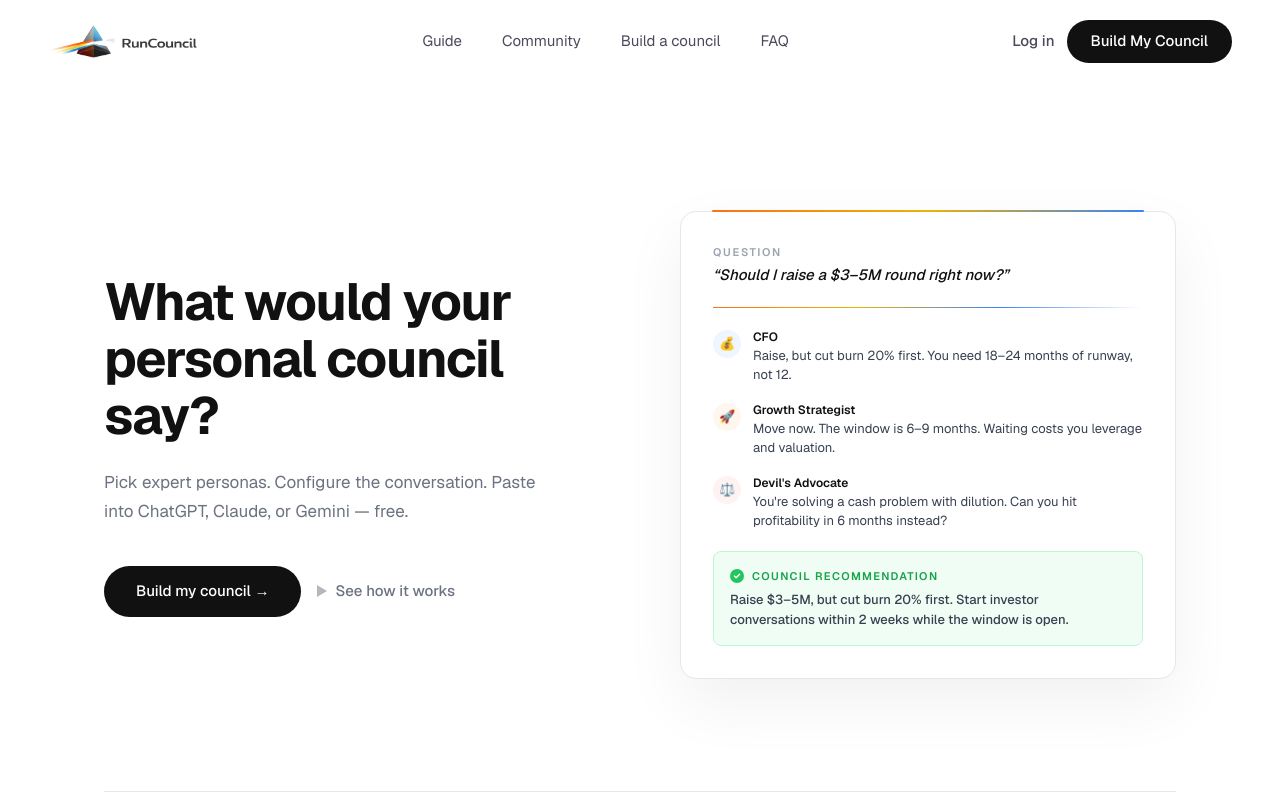
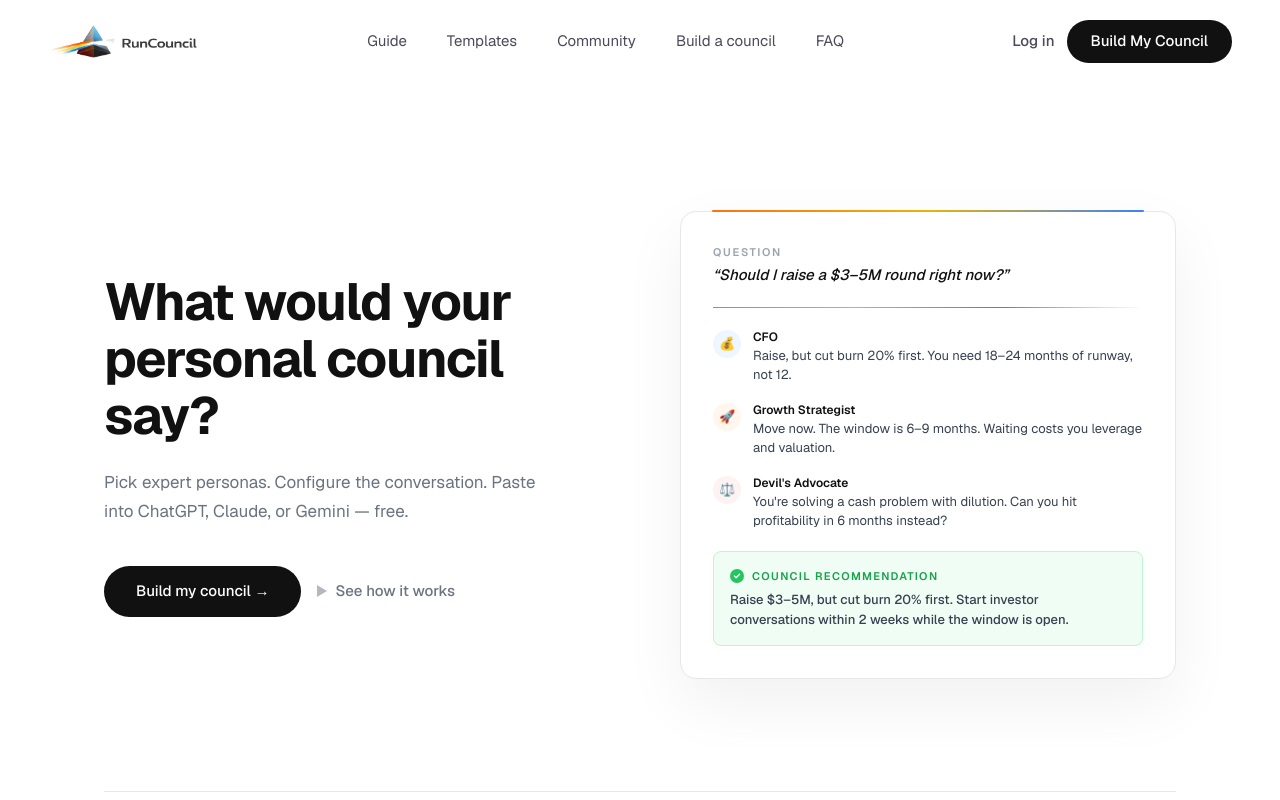
Before and after one commit to AgentPerrow/runcouncil, a Next.js app: page / in a window 1280 px wide. Shown: the top 800 px of the page. Built offline with nearby package versions, Linux system fonts and the light colour scheme.

Commit message:
nav: add Templates to all nav menus

```diff
--- a/src/app/page.tsx
+++ b/src/app/page.tsx
@@ -23,6 +23,7 @@ export default function Home() {
 
           <nav className="hidden lg:flex items-center gap-10">
             <a href="/guide" className="text-[15px] text-[#4A4A5A] hover:text-[#111]">Guide</a>
+            <a href="/templates" className="text-[15px] text-[#4A4A5A] hover:text-[#111]">Templates</a>
             <a href="/community" className="text-[15px] text-[#4A4A5A] hover:text-[#111]">Community</a>
             <Link href="/build" className="text-[15px] text-[#4A4A5A] hover:text-[#111]">Build a council</Link>
             <a href="/faq" className="text-[15px] text-[#4A4A5A] hover:text-[#111]">FAQ</a>
@@ -53,6 +54,7 @@ export default function Home() {
         {mobileMenuOpen && (
           <nav className="lg:hidden border-t border-[var(--rc-border)] mt-4 pt-4 pb-2 flex flex-col gap-3 px-2">
             <a href="/guide" onClick={() => setMobileMenuOpen(false)} className="text-[15px] text-[#4A4A5A] hover:text-[#111] py-1">Guide</a>
+            <a href="/templates" onClick={() => setMobileMenuOpen(false)} className="text-[15px] text-[#4A4A5A] hover:text-[#111] py-1">Templates</a>
             <a href="/community" onClick={() => setMobileMenuOpen(false)} className="text-[15px] text-[#4A4A5A] hover:text-[#111] py-1">Community</a>
             <Link href="/build" onClick={() => setMobileMenuOpen(false)} className="text-[15px] text-[#4A4A5A] hover:text-[#111] py-1">Build a council</Link>
             <a href="/faq" onClick={() => setMobileMenuOpen(false)} className="text-[15px] text-[#4A4A5A] hover:text-[#111] py-1">FAQ</a>
--- a/src/components/SiteNav.tsx
+++ b/src/components/SiteNav.tsx
@@ -12,6 +12,7 @@ export default function SiteNav({ activePage }: SiteNavProps) {
 
   const links = [
     { href: "/guide", label: "Guide", id: "guide" as const },
+    { href: "/templates", label: "Templates", id: "templates" as const },
     { href: "/community", label: "Community", id: "community" as const },
     { href: "/faq", label: "FAQ", id: "faq" as const },
   ];
```
